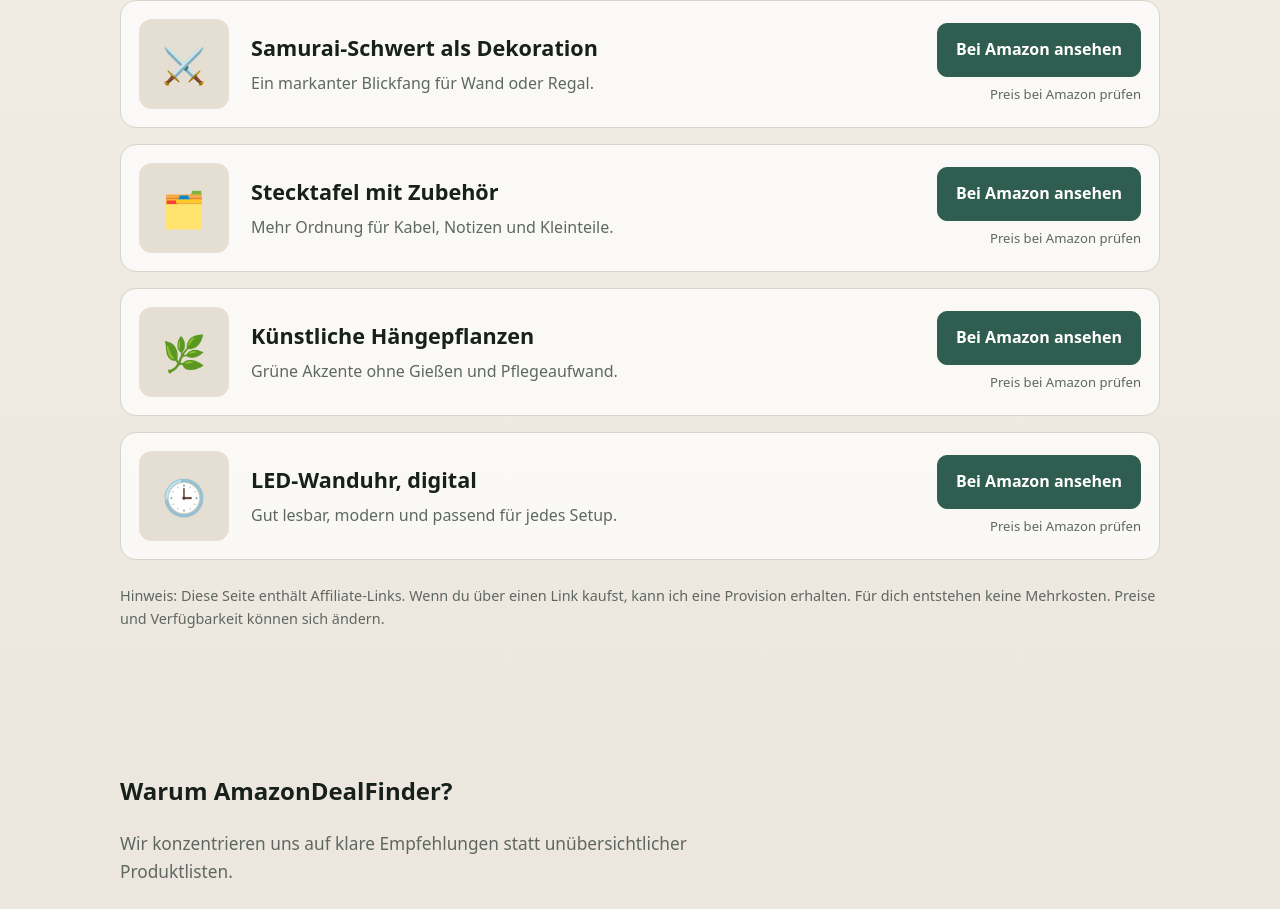
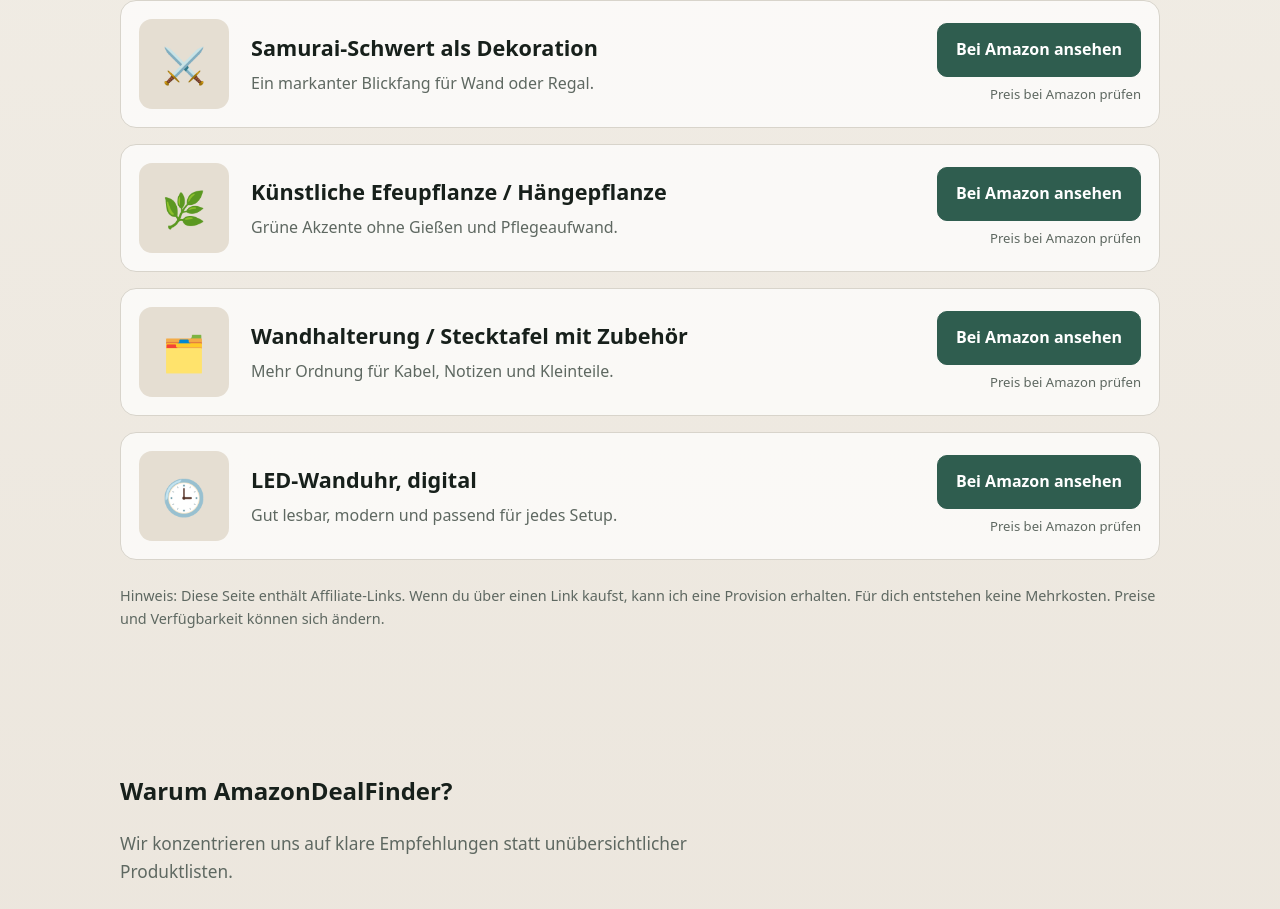
Before and after one commit to schmidtp0606-create/amazon-dealfinder, a plain HTML site: page index.html in a window 1280 px wide. Shown: the part 1044-1953 px from the top of the page. Drawn offline with Linux system fonts and the light colour scheme.

Commit message:
Fix product ordering and mapping for Samurai, Efeu, Wandhalterung

```diff
--- a/index.html
+++ b/index.html
@@ -15,8 +15,8 @@
 <section class="hero"><div class="wrap hero-grid"><div><div class="eyebrow">Ausgewählte Amazon Empfehlungen</div><h1>Finde Produkte, die deinen Alltag besser machen.</h1><p class="lead">Praktische und stilvolle Empfehlungen für Desk Setup, Ordnung und Wohnen – übersichtlich ausgewählt und direkt bei Amazon ansehen.</p><div class="buttons"><a class="btn primary" href="#produkte">Empfehlungen ansehen</a><a class="btn secondary" href="#warum">Mehr erfahren</a></div></div><div class="visual" aria-label="Illustration eines modernen Desk Setups"></div></div></section>
 <section class="section" id="produkte"><div class="wrap"><h2>Unsere Auswahl</h2><p class="intro">Vier Produkte für mehr Charakter, Ordnung und Atmosphäre an deinem Schreibtisch.</p><div class="products">
 <article class="product"><div class="icon" aria-hidden="true">⚔️</div><div><h3>Samurai-Schwert als Dekoration</h3><p>Ein markanter Blickfang für Wand oder Regal.</p></div><div class="buy"><a class="btn primary" href="https://link.amazon/B09qa1ogJ" target="_blank" rel="sponsored noopener">Bei Amazon ansehen</a><span class="small">Preis bei Amazon prüfen</span></div></article>
-<article class="product"><div class="icon" aria-hidden="true">🗂️</div><div><h3>Stecktafel mit Zubehör</h3><p>Mehr Ordnung für Kabel, Notizen und Kleinteile.</p></div><div class="buy"><a class="btn primary" href="https://link.amazon/B015W3wNG" target="_blank" rel="sponsored noopener">Bei Amazon ansehen</a><span class="small">Preis bei Amazon prüfen</span></div></article>
-<article class="product"><div class="icon" aria-hidden="true">🌿</div><div><h3>Künstliche Hängepflanzen</h3><p>Grüne Akzente ohne Gießen und Pflegeaufwand.</p></div><div class="buy"><a class="btn primary" href="https://link.amazon/B0j3FyqxT" target="_blank" rel="sponsored noopener">Bei Amazon ansehen</a><span class="small">Preis bei Amazon prüfen</span></div></article>
+<article class="product"><div class="icon" aria-hidden="true">🌿</div><div><h3>Künstliche Efeupflanze / Hängepflanze</h3><p>Grüne Akzente ohne Gießen und Pflegeaufwand.</p></div><div class="buy"><a class="btn primary" href="https://link.amazon/B0j3FyqxT" target="_blank" rel="sponsored noopener">Bei Amazon ansehen</a><span class="small">Preis bei Amazon prüfen</span></div></article>
+<article class="product"><div class="icon" aria-hidden="true">🗂️</div><div><h3>Wandhalterung / Stecktafel mit Zubehör</h3><p>Mehr Ordnung für Kabel, Notizen und Kleinteile.</p></div><div class="buy"><a class="btn primary" href="https://link.amazon/B015W3wNG" target="_blank" rel="sponsored noopener">Bei Amazon ansehen</a><span class="small">Preis bei Amazon prüfen</span></div></article>
 <article class="product"><div class="icon" aria-hidden="true">🕒</div><div><h3>LED-Wanduhr, digital</h3><p>Gut lesbar, modern und passend für jedes Setup.</p></div><div class="buy"><a class="btn primary" href="https://link.amazon/B0dR6uhIG" target="_blank" rel="sponsored noopener">Bei Amazon ansehen</a><span class="small">Preis bei Amazon prüfen</span></div></article>
 </div><p class="note">Hinweis: Diese Seite enthält Affiliate-Links. Wenn du über einen Link kaufst, kann ich eine Provision erhalten. Für dich entstehen keine Mehrkosten. Preise und Verfügbarkeit können sich ändern.</p></div></section>
 <section class="section" id="warum"><div class="wrap"><h2>Warum AmazonDealFinder?</h2><p class="intro">Wir konzentrieren uns auf klare Empfehlungen statt unübersichtlicher Produktlisten.</p><div class="why"><div><strong>Übersichtlich</strong><span>Wenige ausgewählte Ideen statt endloser Suche.</span></div><div><strong>Praktisch</strong><span>Produkte mit echtem Nutzen für deinen Alltag.</span></div><div><strong>Direkt</strong><span>Mit einem Klick die aktuellen Details bei Amazon prüfen.</span></div></div></div></section>
```
